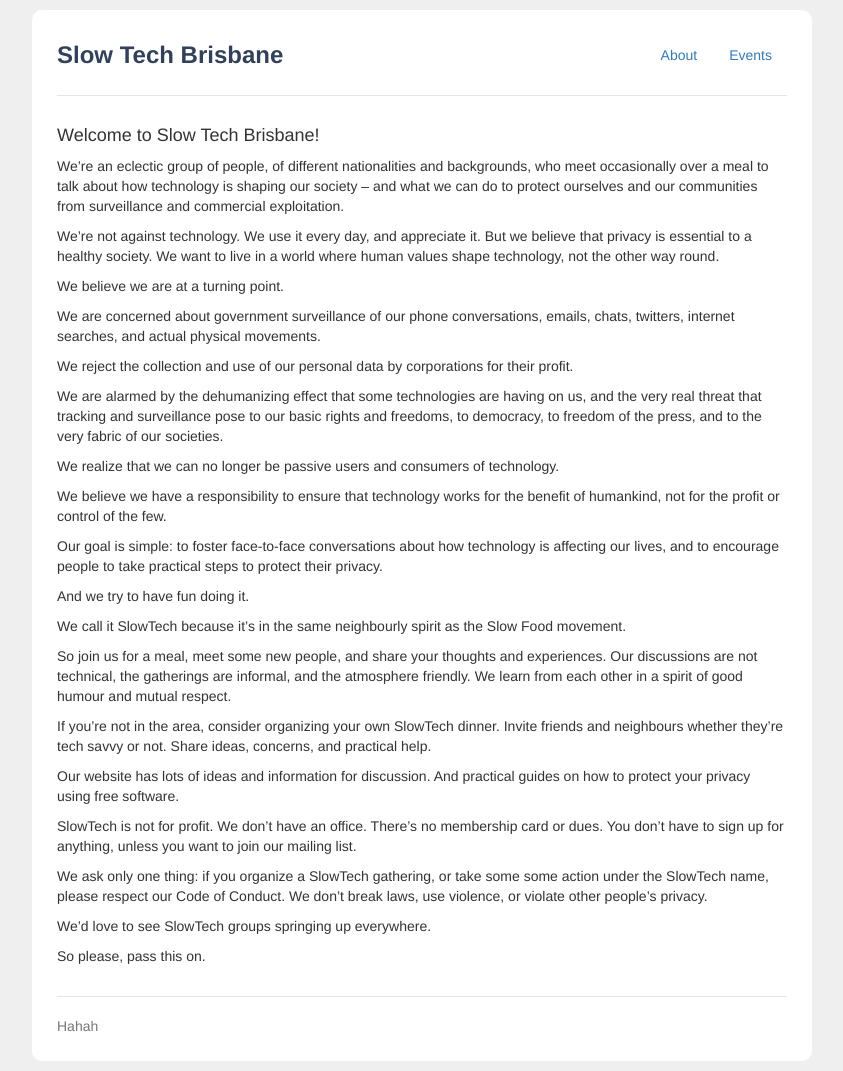
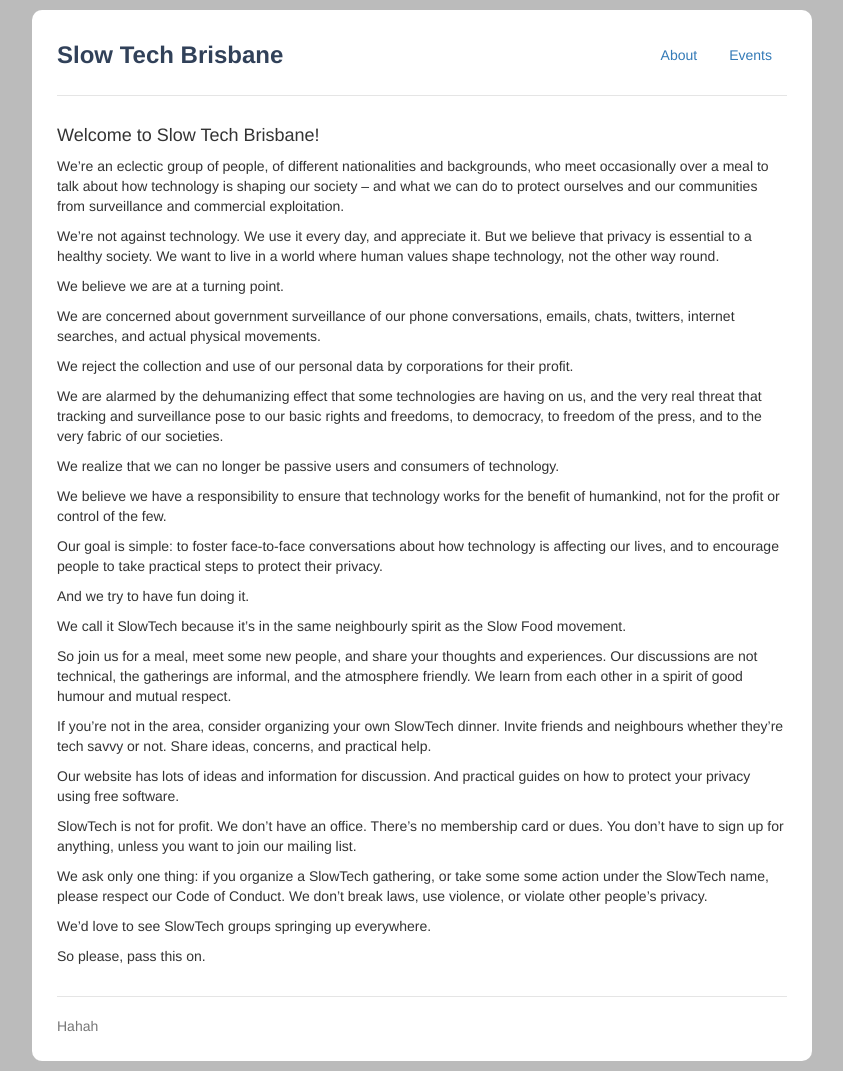
Before and after one commit to slowtechbne/slowtechbne.github.io, a Jekyll site: the page built from index.md, in a window 1280 px wide. Shown: the whole page, without its empty margins (218-1061 px from the left). Built offline with Jekyll 4.4.1, drawn with Linux system fonts in a browser that asks for light colours.

Commit message:
Background color changed.

```diff
--- a/css/slowtech.css
+++ b/css/slowtech.css
@@ -19,7 +19,7 @@
 body {
   padding-top: 10px;
   padding-bottom: 10px;
-  background-color: #efefef;
+  background-color: #bbbbbb;
 }
 
 .content {
```
